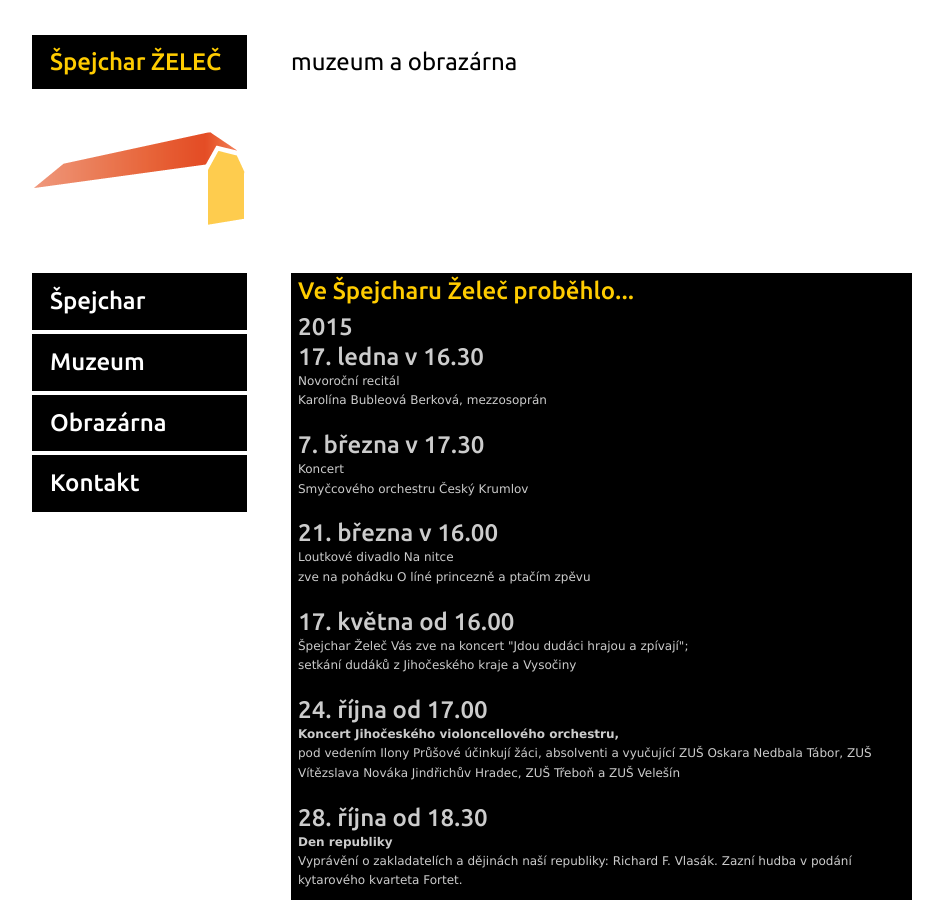
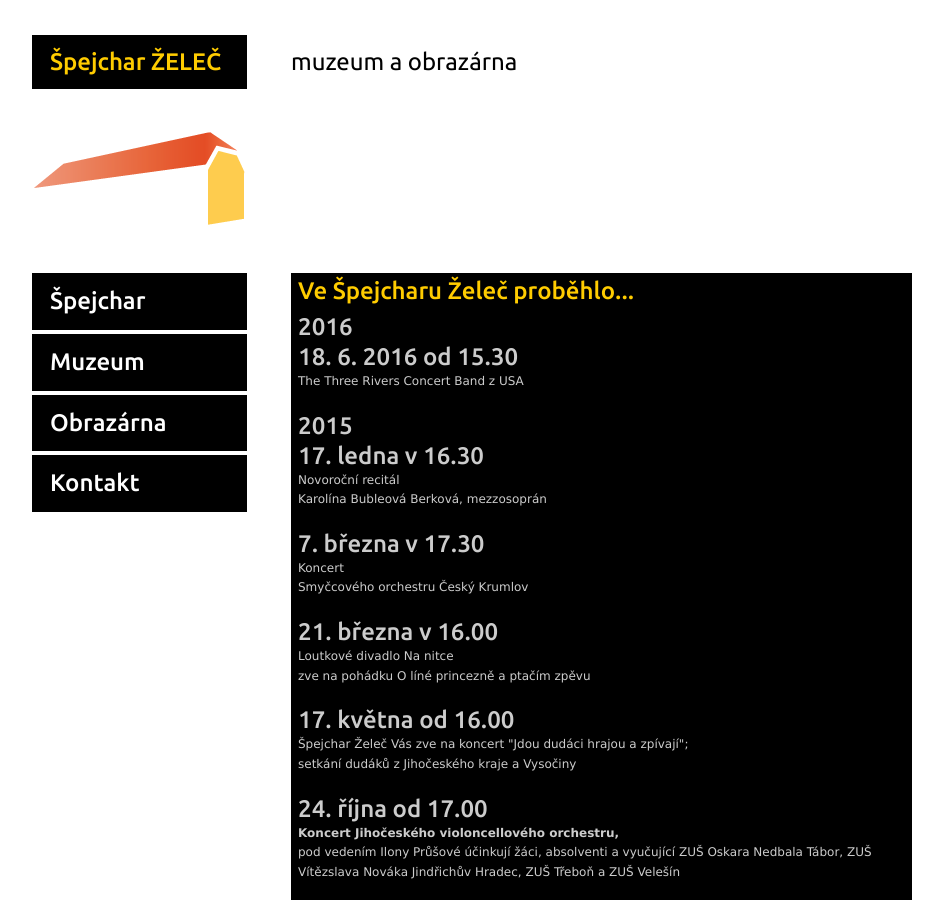
Before and after one commit to spejcharzelec/spejcharzelec.github.com, a Jekyll site: the page built from _posts/2011-12-24-archiv-akci.html, in a window 1280 px wide and 900 px high. Shown: the whole window, without its empty margins (168-1111 px from the left). Built offline with Jekyll 4.4.1, drawn with Linux system fonts in a browser that asks for light colours.

Commit message:
Update 2011-12-24-archiv-akci.html

```diff
--- a/_posts/2011-12-24-archiv-akci.html
+++ b/_posts/2011-12-24-archiv-akci.html
@@ -4,6 +4,11 @@ layout: vystava
 published: true
 category: akce
 ---
+<h2>2016</h2>
+
+<h2>18. 6. 2016 od 15.30</h2>
+The Three Rivers Concert Band z USA<br /><br />
+
 <h2>2015</h2>
 
 <h2>17. ledna v 16.30</h2>
```
